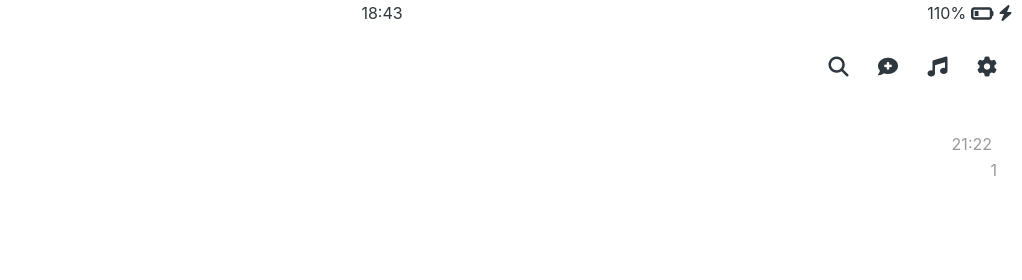
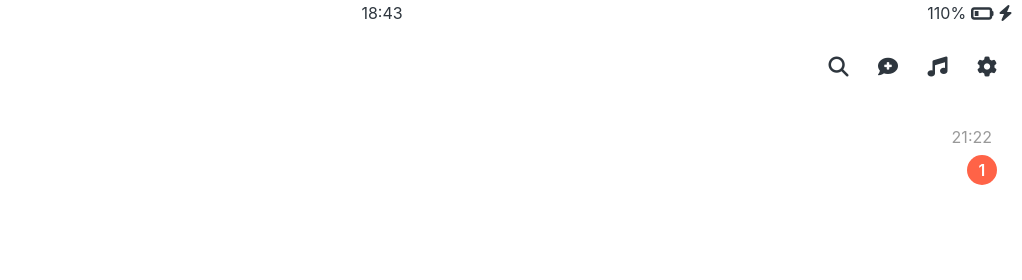
Before and after one commit to qkrcjfgh8/kokoa-clone-2020, a plain HTML site: page chats.html in a window 1280 px wide. Shown: the top 280 px of the page, 258-1280 px from the left. Drawn offline with Linux system fonts and the light colour scheme.

Commit message:
Update styles.css

```diff
--- a/css/styles.css
+++ b/css/styles.css
@@ -6,6 +6,7 @@
 @import "components/nav-bar.css";
 @import "components/screen-header.css";
 @import "components/user-component.css";
+@import "components/badge.css";
 
 /* Screens */
 @import "screens/login.css";
```
